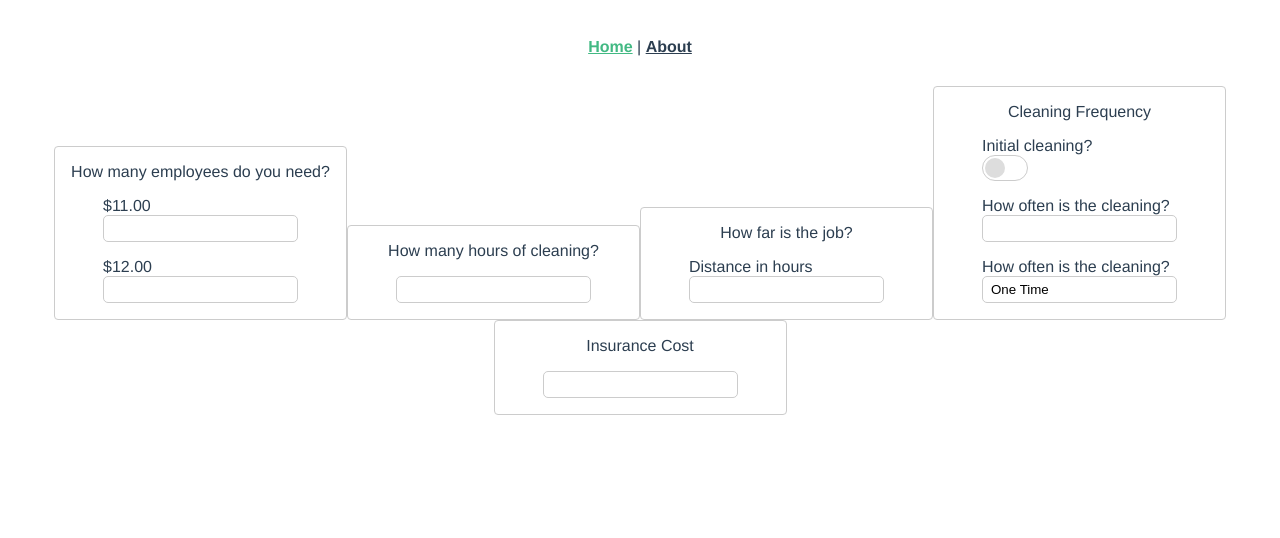
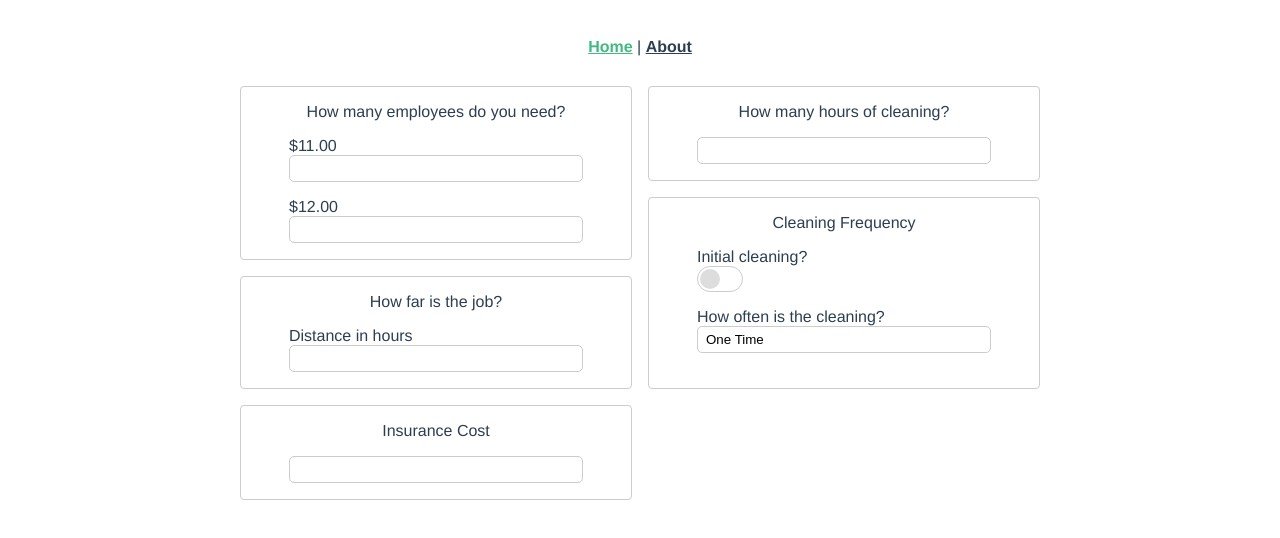
Before and after one commit to treemmett/quote-form, a Vue app: page / in a window 1280 px wide. Shown: the top 538 px of the page. Built offline with nearby package versions, Linux system fonts and the light colour scheme.

Commit message:
feat: add grid layout

```diff
--- a/src/views/Home.vue
+++ b/src/views/Home.vue
@@ -1,21 +1,20 @@
 <template>
-  <div class="home">
-    <card title="How many employees do you need?">
+  <div class="grid">
+    <card title="How many employees do you need?" class="employees">
       <text-field label="$11.00" />
       <text-field label="$12.00" />
     </card>
 
-    <card title="How many hours of cleaning?">
+    <card title="How many hours of cleaning?" class="hours">
       <text-field />
     </card>
 
-    <card title="How far is the job?">
+    <card title="How far is the job?" class="distance">
       <text-field label="Distance in hours" />
     </card>
 
-    <card title="Cleaning Frequency">
+    <card title="Cleaning Frequency" class="frequency">
       <checkbox label="Initial cleaning?" />
-      <text-field label="How often is the cleaning?" />
       <dropdown label="How often is the cleaning?">
         <option>One Time</option>
         <option>Weekly</option>
@@ -24,7 +23,7 @@
       </dropdown>
     </card>
 
-    <card title="Insurance Cost">
+    <card title="Insurance Cost" class="insurance">
       <text-field value="100" />
     </card>
   </div>
@@ -49,11 +48,34 @@ export default class Home extends Vue {}
 </script>
 
 <style lang="scss" scoped>
-.card {
-  display: inline-block;
-  padding: 1em;
-  background-color: #fff;
-  border: 1px solid #ccc;
-  border-radius: 4px;
+.grid {
+  display: grid;
+  grid-template-columns: 1fr 1fr;
+  grid-template-rows: 1min-content 1min-content 1min-content 1min-content;
+  grid-template-areas: 'employees hours' 'employees frequency' 'distance frequency' 'insurance .';
+  row-gap: 1em;
+  column-gap: 1em;
+  max-width: 50em;
+  margin: 0 auto;
+}
+
+.employees {
+  grid-area: employees;
+}
+
+.hours {
+  grid-area: hours;
+}
+
+.frequency {
+  grid-area: frequency;
+}
+
+.distance {
+  grid-area: distance;
+}
+
+.insurance {
+  grid-area: insurance;
 }
 </style>
```
